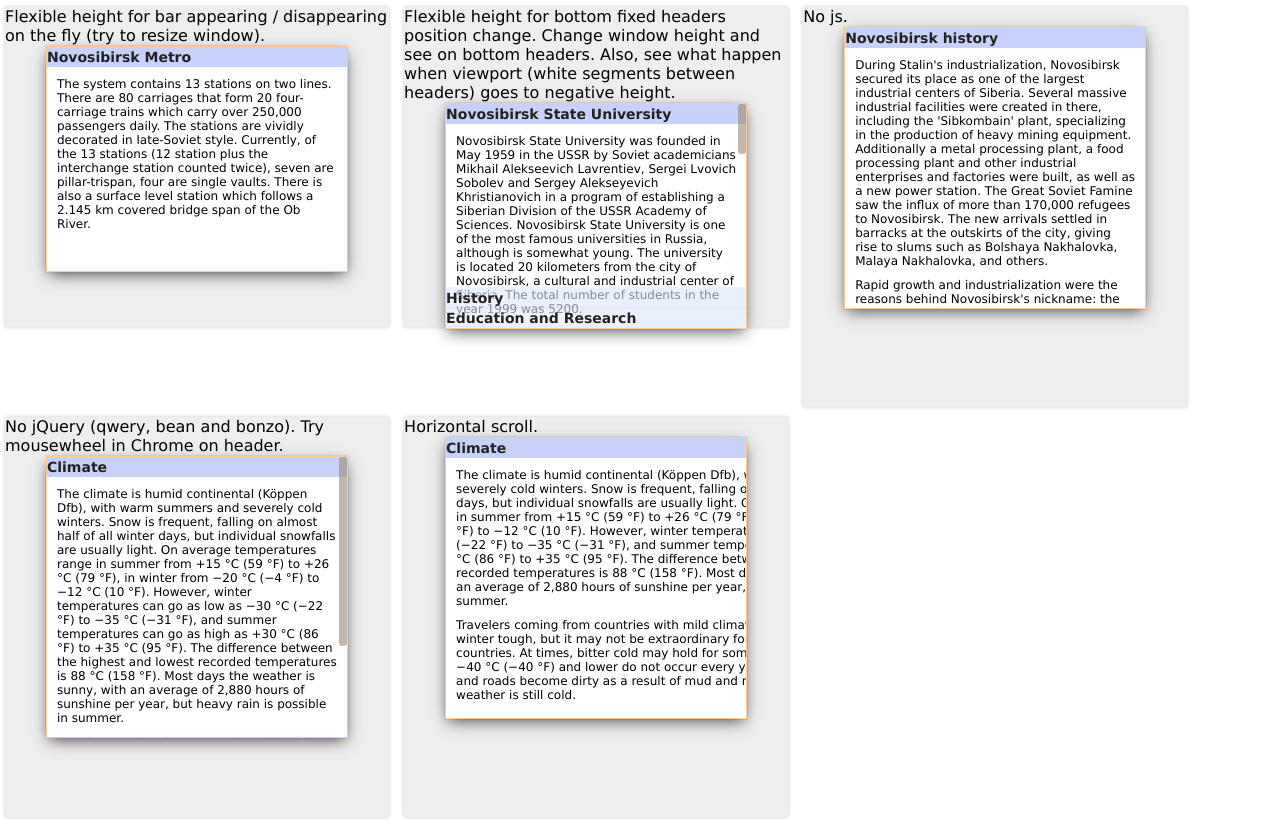
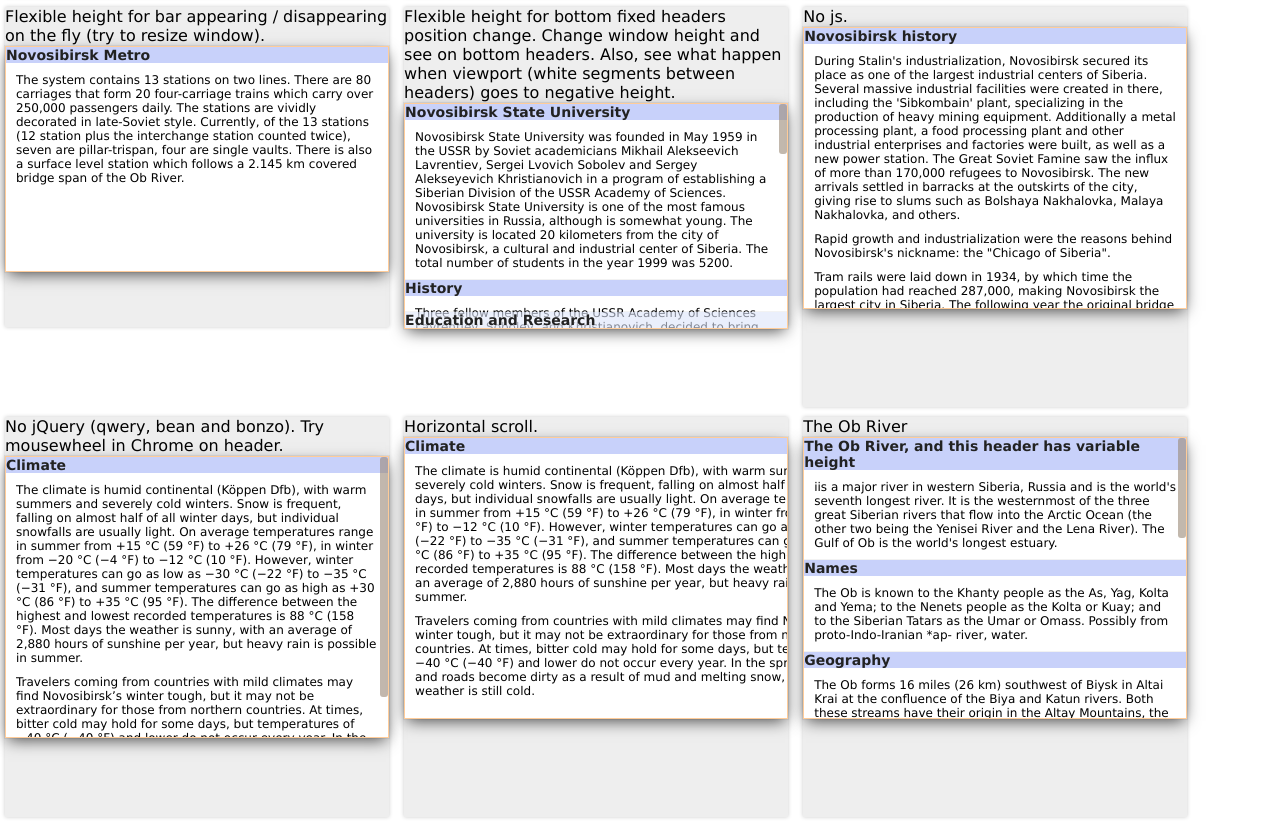
Before and after one commit to Diokuz/baron, a website: page test/index.html in a window 1280 px wide. Shown: the part 818-1640 px from the top of the page. Drawn offline with Linux system fonts and the light colour scheme.

Commit message:
Variable headers heights support

```diff
--- a/baron.css
+++ b/baron.css
@@ -21,12 +21,8 @@
     overflow: hidden; /* For possible margin collapse removing */
 }
 
-.header {
-    height: 36px;
-}
 .header__title {
     width: 100%;
-    height: 36px; /* Must be same as header */
     margin: 0;
     -moz-box-sizing: border-box;
     box-sizing: border-box; /* For padding and border, if exist */
--- a/baron.js
+++ b/baron.js
@@ -79,6 +79,7 @@
                 dir,
                 drag,
                 scrollerY0,
+                pos,
                 i, j;
 
             // Switch on the bar by adding user-defined CSS classname
@@ -171,12 +172,15 @@
                             topHeights[i] += headers[i - 1][dir.offset];
                         }
 
+                        // Variable header heights
+                        pos = {};
+                        pos[dir.size] = headers[i][dir.offset];
+                        dom(headers[i].parentNode).css(pos);
+
                         // Between fixed headers
                         viewPortSize -= headers[i][dir.offset];
 
-                        if (force) {
-                            headerTops[i] = headers[i].parentNode[dir.offsetPos]; // No paddings for parentNode
-                        }
+                        headerTops[i] = headers[i].parentNode[dir.offsetPos]; // No paddings for parentNode
                     }
                 }
             }
@@ -302,9 +306,9 @@
                 clearTimeout(rTimer);
                 // И навешиваем новый
                 rTimer = setTimeout(function() {
-                    barOn(container[dir.offset] > scroller[dir.client]);
                     viewport();
                     updateScrollBar();
+                    barOn(container[dir.offset] > scroller[dir.client]);
                 }, 200);
             };
 
--- a/demo/style.css
+++ b/demo/style.css
@@ -64,14 +64,10 @@
     overflow: hidden;
 }
 
-.header {
-    height: 20px;
-}
 .header__title {
     position: relative;
     z-index: 1;
     width: 100%;
-    height: 20px;
     margin: 0;
     -moz-box-sizing: border-box;
     box-sizing: border-box;
--- a/test/index.html
+++ b/test/index.html
@@ -276,6 +276,36 @@
     </div>
 </div>
 
+<div class="test test_varheights">
+    <div class="test__description">
+        The Ob River
+    </div>
+    <div class="wrapper">
+        <div class="scroller">
+            <div class="container">
+                <div class="header">
+                    <h1 class="header__title">The Ob River, and this header has variable height</h1>
+                </div>
+                <p class="text">iis a major river in western Siberia, Russia and is the world's seventh longest river. It is the westernmost of the three great Siberian rivers that flow into the Arctic Ocean (the other two being the Yenisei River and the Lena River). The Gulf of Ob is the world's longest estuary.</p>
+                <div class="header">
+                    <h1 class="header__title">Names</h1>
+                </div>
+                <p class="text">The Ob is known to the Khanty people as the As, Yag, Kolta and Yema; to the Nenets people as the Kolta or Kuay; and to the Siberian Tatars as the Umar or Omass. Possibly from proto-Indo-Iranian *ap- river, water.</p>
+
+
+                <div class="header">
+                    <h1 class="header__title">Geography</h1>
+                </div>
+                <p class="text">The Ob forms 16 miles (26 km) southwest of Biysk in Altai Krai at the confluence of the Biya and Katun rivers. Both these streams have their origin in the Altay Mountains, the Biya issuing from Lake Teletskoye, the Katun, 700 kilometres (430 mi) long, bursting out of a glacier on Mount Byelukha.
+                <p class="text">The river splits into more than one arm, especially after joining the large Irtysh tributary at about 69° E. (Originating in China, the Irtysh is actually longer than the Ob from source to the point of their confluence.) From the source of the Irtysh to the mouth of the Ob, the river flow is the longest in Russia at 5,410 kilometres (3,360 mi). Other noteworthy tributaries are: from the east, the Tom, Chulym, Ket, Tym and Vakh rivers; and, from the west and south, the Vasyugan, Irtysh (with the Ishim and Tobol rivers), and Sosva rivers.
+                <p class="text">The Ob zigzags west and north until it reaches 55° N, where it curves round to the northwest, and again north, wheeling finally eastwards into the Gulf of Ob, a 600-mile (970 km)-long bay of the Kara Sea, separating the Yamal Peninsula from the Gydan Peninsula.
+                <p class="text">The combined Ob-Irtysh system, the third-longest river system of Asia (after China's Yangtze and Yellow rivers), is 5,410 kilometres (3,360 mi) long, and the area of its basin 2,990,000 square kilometres (1,150,000 sq mi). The river basin of the Ob consists mostly of steppe, taiga, swamps, tundra, and semi-desert topography. The floodplains of the Ob are characterized by many tributaries and lakes. The Ob is ice-bound at southern Barnaul from early in November to near the end of April, and at northern Salekhard, 100 miles (160 km) above its mouth, from the end of October to the beginning of June. The Ob River crosses several climatic zones. The upper Ob valley, in the south, grows grapes, melons and watermelons, whereas the lower reaches of the Ob are Arctic tundra. The most comfortable climate for the rest on the Ob - are Biysk, Barnaul, and Novosibirsk.</p>
+            </div>
+            <div class="scroller__bar"></div>
+        </div>
+    </div>
+</div>
+
 </body>
 
 </html>
--- a/test/script.js
+++ b/test/script.js
@@ -81,6 +81,17 @@
         dom: bonzo // DOM utility
     });
 
+    // Variable header
+    baron(document.getElementsByClassName('test_varheights'), {
+        scroller: '.scroller',
+        container: '.container',
+        bar: '.scroller__bar',
+        barOnCls: 'baron',
+        header: '.header__title',
+        hFixCls: 'header__title_state_fixed',
+        viewMinSize: 100
+    });
+
     // Horizontal scroll
     // $('.test_horizontal').baron({
     //     scroller: '.scroller',
--- a/test/style.css
+++ b/test/style.css
@@ -26,8 +26,8 @@
 
 .wrapper {
     position: relative;
+    z-index: 1;
     overflow: hidden;
-    width: 300px;
     height: 70%;
     margin: 1px auto;
     background: #fff;
@@ -86,11 +86,11 @@
 }
 
 .header {
-    height: 20px;
+    /*height: 20px;*/
 }
 .header__title {
     width: 100%;
-    height: 20px;
+    /*height: 20px;*/
     margin: 0;
     -moz-box-sizing: border-box;
     box-sizing: border-box;
@@ -99,7 +99,6 @@
     box-shadow: 0 -1px 0 rgba(0, 0, 0, .05);
     color: #222;
     font-size: 14px;
-    line-height: 20px; /* sync with .search-results__header-wrapper height */
     opacity: 1;
     -webkit-transition: background-color 2s;
     transition: background-color 2s;
@@ -107,10 +106,8 @@
 .header__title_state_fixed {
     position: absolute;
     z-index: 1;
-    /*text-align: right;*/
     background-color: rgba(220, 229, 250, .6);
     text-shadow: 0 0 5px #fff;
-    /*font-weight: 400; */
 }
 
 .text {
```
Also changed, not shown: baron.min.js.
